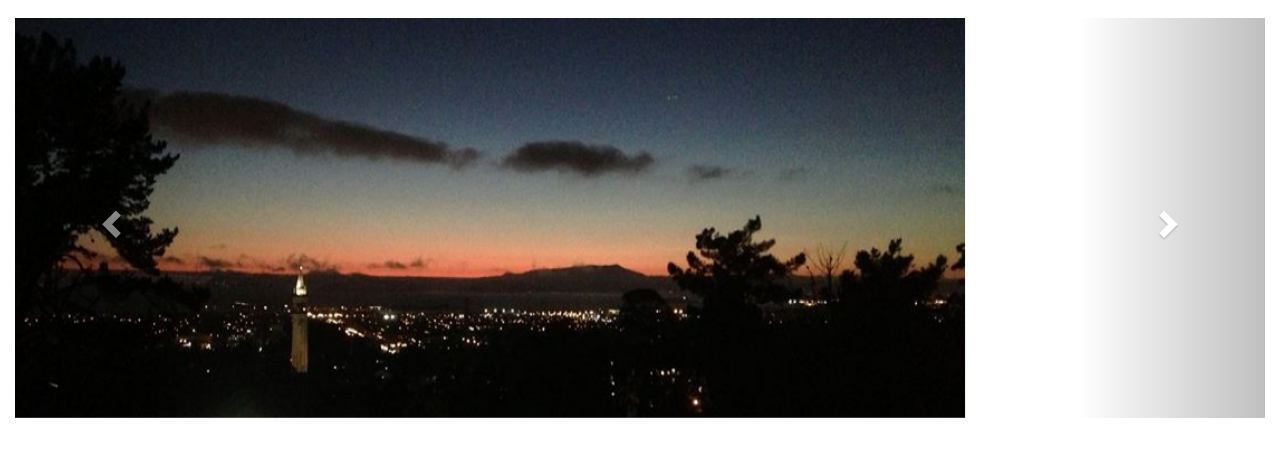
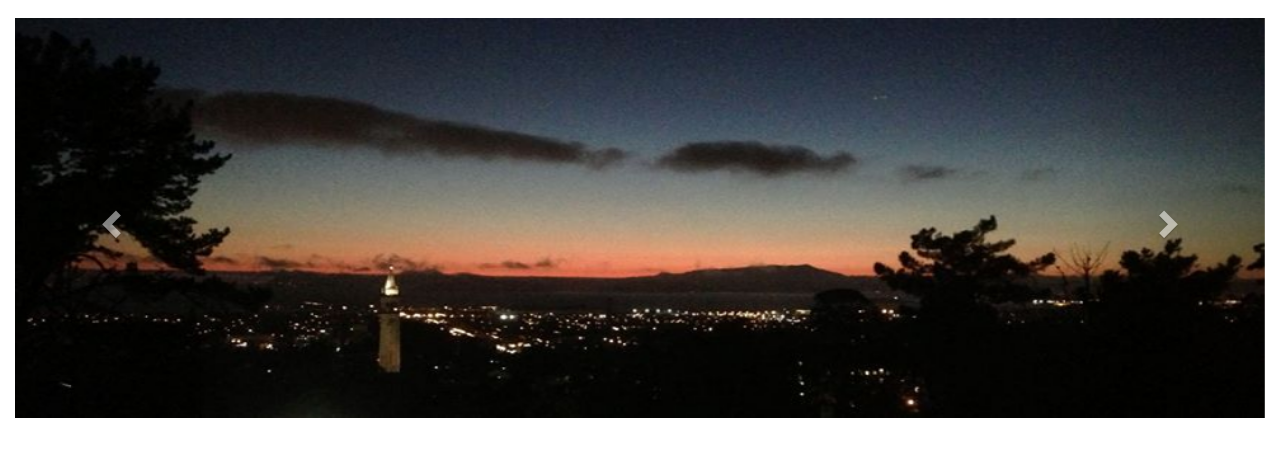
Before and after one commit to stevenbuccini/optimir, a plain HTML site: page index.html in a window 1280 px wide. Shown: the part 54-509 px from the top of the page. Drawn offline with nearby package versions, Linux system fonts and the light colour scheme.

Commit message:
Update index.html

```diff
--- a/index.html
+++ b/index.html
@@ -13,6 +13,20 @@
     <!-- Latest compiled and minified JavaScript -->
     <script src="https://maxcdn.bootstrapcdn.com/bootstrap/3.3.1/js/bootstrap.min.js"></script>
   </head>
+  <style>
+        * {
+           margin: 0;
+           padding: 0;
+        }
+        #img1 {
+            margin: 0 auto;
+            min-width: 100%;
+        }
+        #img2 {
+            max-width: 100%;
+            margin: 0 auto;
+        }
+    </style>
   <body>
   		<nav class="navbar navbar-inverse" role="navigation">
                 <div class="container">
```
